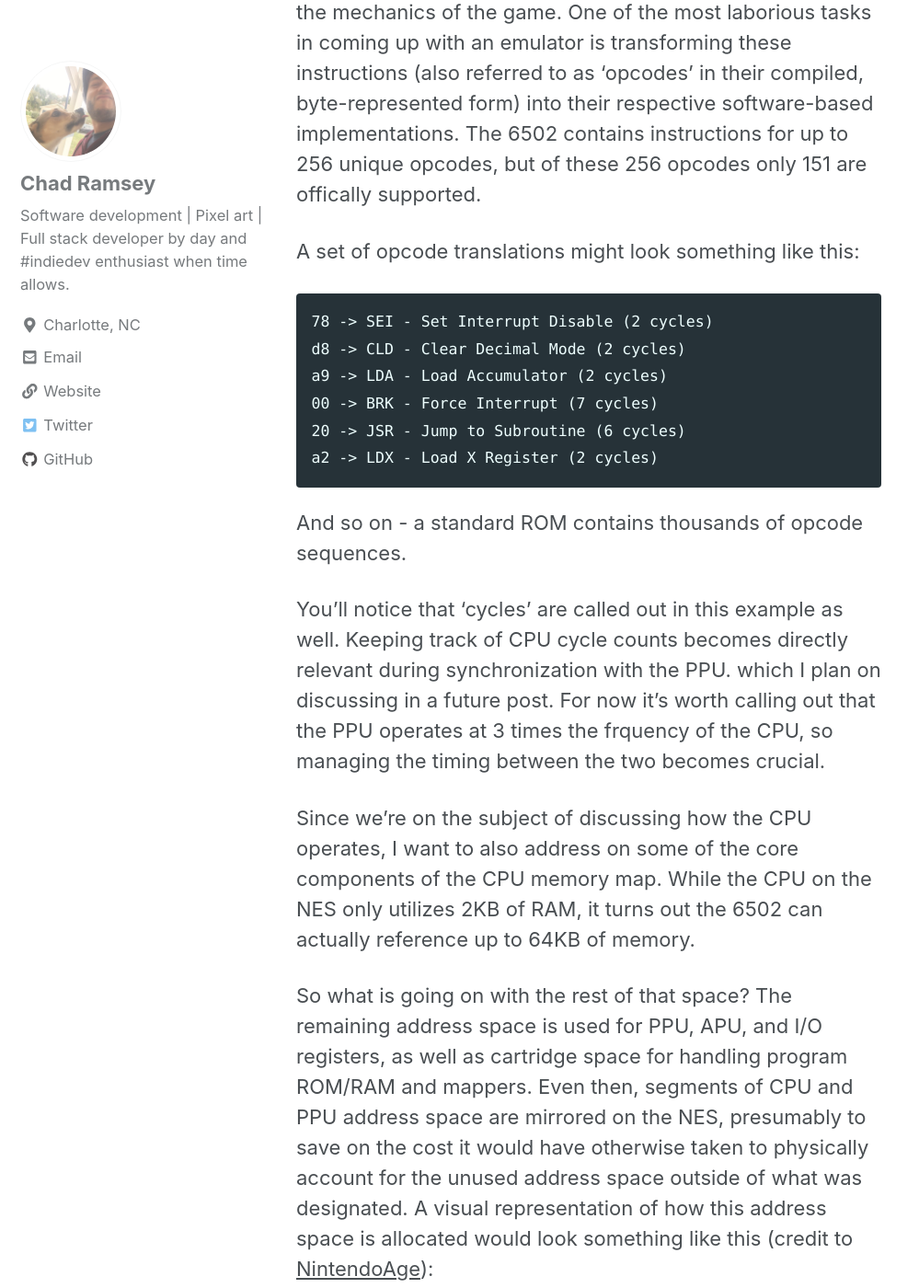
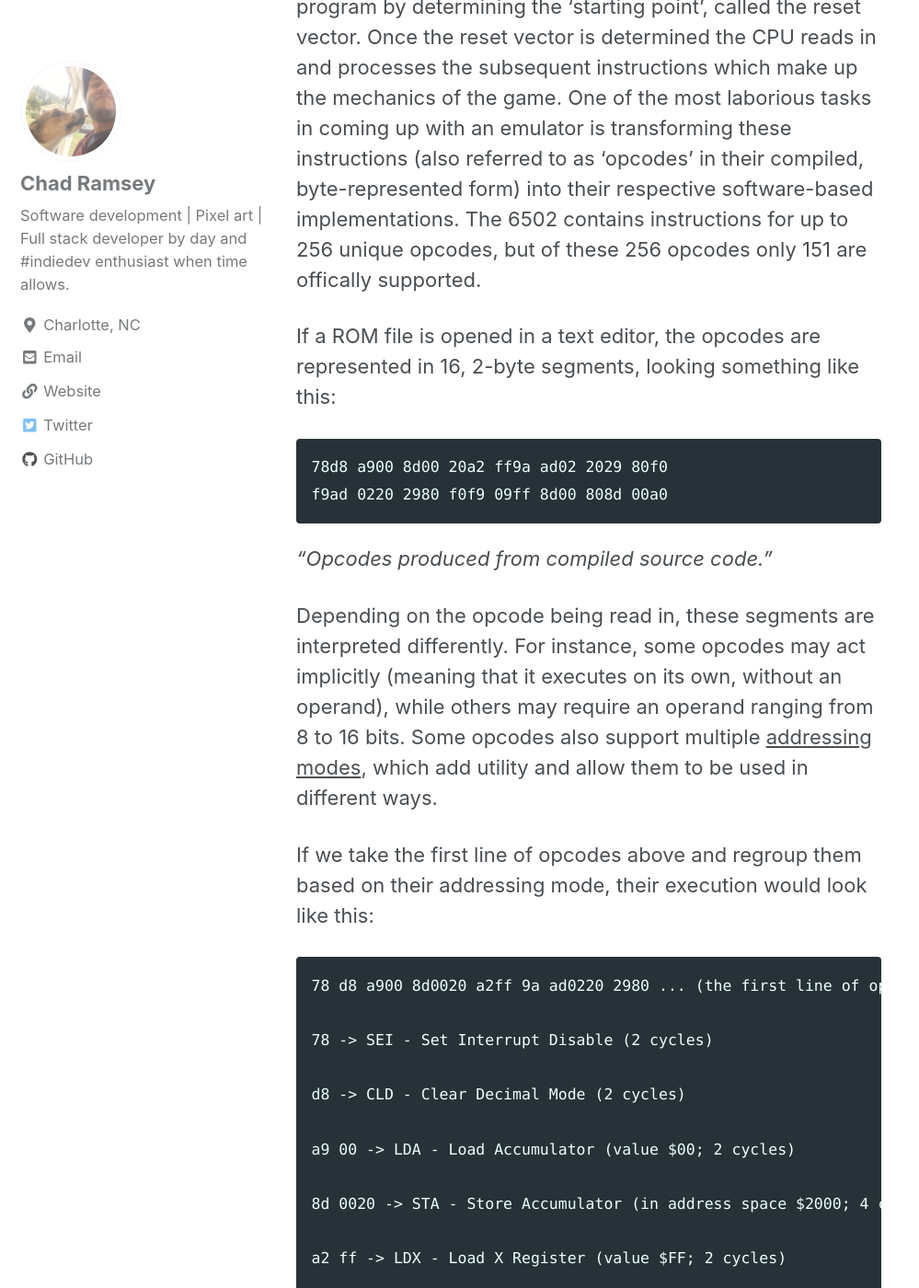
Before and after one commit to chadramsey/chadramsey.github.io, a Jekyll site: the page built from _posts/2018-12-23-nes-emulation-three.md, in a window 1280 px wide and 1400 px high, scrolled down 1237 px. Shown: the whole window at 92% size, without its empty margins (0-999 px from the left). Built offline with Jekyll 4.4.1, drawn with Linux system fonts in a browser that asks for light colours; cached includes are drawn as plain includes; nearby versions of some CDN libraries; some of the changed text lies outside the part shown.

````diff
--- a/_posts/2018-12-23-nes-emulation-three.md
+++ b/_posts/2018-12-23-nes-emulation-three.md
@@ -14,22 +16,49 @@
 
 So how does the CPU start working with our games?
 
+#### Working with Opcodes
+
 The CPU is in charge of translating compiled assemby code into actionable instructions based on the 6502's [instruction set](http://obelisk.me.uk/6502/reference.html). Once a ROM is loaded, the emulator initializes the program by determining the 'starting point', called the reset vector. Once the reset vector is determined the CPU reads in and processes the subsequent instructions which make up the mechanics of the game. One of the most laborious tasks in coming up with an emulator is transforming these instructions (also referred to as 'opcodes' in their compiled, byte-represented form) into their respective software-based implementations. The 6502 contains instructions for up to 256 unique opcodes, but of these 256 opcodes only 151 are offically supported.
 
-A set of opcode translations might look something like this:
+If a ROM file is opened in a text editor, the opcodes are represented in 16, 2-byte segments, looking something like this:
 
 ```
+78d8 a900 8d00 20a2 ff9a ad02 2029 80f0
+f9ad 0220 2980 f0f9 09ff 8d00 808d 00a0
+```
+*"Opcodes produced from compiled source code."*
+
+Depending on the opcode being read in, these segments are interpreted differently. For instance, some opcodes may act implicitly (meaning that it executes on its own, without an operand), while others may require an operand ranging from 8 to 16 bits. Some opcodes also support multiple [addressing modes](http://www.obelisk.me.uk/6502/addressing.html#IMP), which add utility and allow them to be used in different ways.
+
+If we take the first line of opcodes above and regroup them based on their addressing mode, their execution would look like this:
+
+```
+78 d8 a900 8d0020 a2ff 9a ad0220 2980 ... (the first line of opcodes, regrouped to match their addressing mode)
+
 78 -> SEI - Set Interrupt Disable (2 cycles)
+
 d8 -> CLD - Clear Decimal Mode (2 cycles)
-a9 -> LDA - Load Accumulator (2 cycles)
-00 -> BRK - Force Interrupt (7 cycles)
-20 -> JSR - Jump to Subroutine (6 cycles)
-a2 -> LDX - Load X Register (2 cycles)
+
+a9 00 -> LDA - Load Accumulator (value $00; 2 cycles)
+
+8d 0020 -> STA - Store Accumulator (in address space $2000; 4 cycles)
+
+a2 ff -> LDX - Load X Register (value $FF; 2 cycles)
+
+9a -> TXS - Transfer X to Stack Pointer (2 cycles)
+
+ad 0220 -> LDA - Load Accumulator (in address space $2002; 4 cycles)
+
+29 80 -> AND - Logical AND (value $80; 2 cycles)
+
+...
 ```
 
 And so on - a standard ROM contains thousands of opcode sequences.
 
 You'll notice that 'cycles' are called out in this example as well. Keeping track of CPU cycle counts becomes directly relevant during synchronization with the PPU. which I plan on discussing in a future post. For now it's worth calling out that the PPU operates at 3 times the frquency of the CPU, so managing the timing between the two becomes crucial.
+
+#### CPU Memory Map
 
 Since we're on the subject of discussing how the CPU operates, I want to also address on some of the core components of the CPU memory map. While the CPU on the NES only utilizes 2KB of RAM, it turns out the 6502 can actually reference up to 64KB of memory.
 
@@ -44,6 +73,7 @@
 
 Next up I plan on discussing how the CPU and PPU work together to display graphics to the screen.
 
+
 kNES can be found [on my GitHub page](https://github.com/chadramsey/knes).
 This emulator is very much still in its infancy and published primarily to
 get the ball rolling on documentation and community support.
````
Also changed, not shown: other parts of _posts/2018-12-23-nes-emulation-three.md (+2 -0 lines), _posts/2018-12-08-nes-emulation-two.md (+1 -0 lines).
